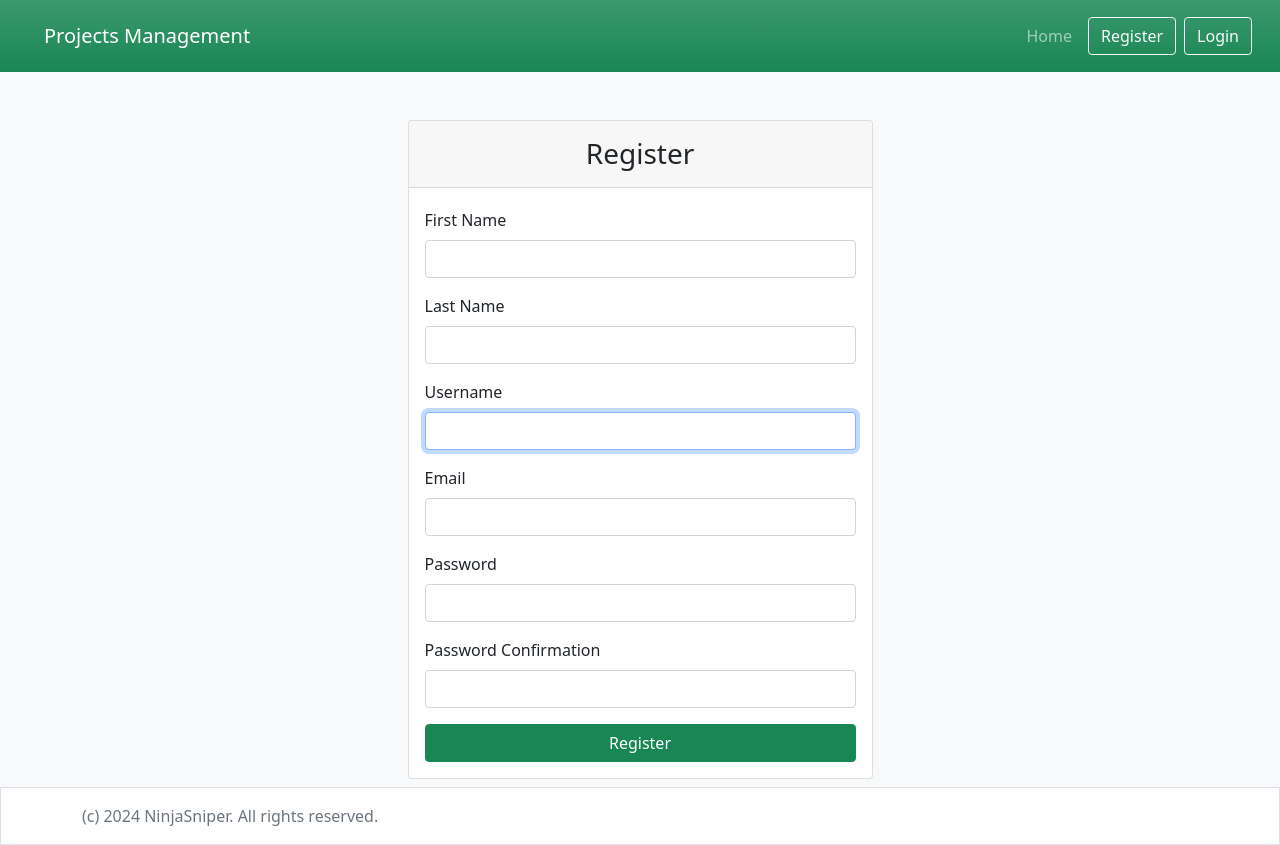
After one commit to NinjaSniper24/django-taskaty, a Django app: page /accounts/register/ in a window 1280 px wide. The commit adds this page. Run offline with Django 5.2, Linux system fonts and the light colour scheme; some libraries are stand-ins or nearby versions.

Commit message:
add users

```diff
--- a/Taskaty/settings.py
+++ b/Taskaty/settings.py
@@ -51,6 +51,7 @@ MIDDLEWARE = [
     'django.contrib.auth.middleware.AuthenticationMiddleware',
     'django.contrib.messages.middleware.MessageMiddleware',
     'django.middleware.clickjacking.XFrameOptionsMiddleware',
+    'debug_toolbar.middleware.DebugToolbarMiddleware',
 ]
 
 ROOT_URLCONF = 'Taskaty.urls'
@@ -127,6 +128,5 @@ STATIC_URL = 'static/'
 DEFAULT_AUTO_FIELD = 'django.db.models.BigAutoField'
 
 
-
-
-INTERNAL_IPS =  ['127.0.0.1' ]
+LOGIN_REDIRECT_URL = '/'
+LOGOUT_REDIRECT_URL = '/accounts/login'
--- a/Taskaty/urls.py
+++ b/Taskaty/urls.py
@@ -15,12 +15,17 @@ Including another URLconf
     2. Add a URL to urlpatterns:  path('blog/', include('blog.urls'))
 """
 from django.contrib import admin
-from django.urls import path , include
+from django.urls import path, include
 import debug_toolbar
+from django.utils.translation import gettext as _
+
+
+admin.site.site_header = _('Projects Management')
+admin.site.site_title = _('Projects Management')
 
 urlpatterns = [
-    path("__debug__", include(debug_toolbar.urls)),
-    path('',include('projects.urls')),
-
+    path('__debug__/', include(debug_toolbar.urls)),
+    path('', include('projects.urls')),
+    path('accounts/', include('accounts.urls')),
     path('admin/', admin.site.urls),
 ]
--- /dev/null
+++ b/accounts/forms.py
@@ -0,0 +1,68 @@
+from django.contrib.auth.forms import AuthenticationForm, UserCreationForm, UserChangeForm
+from django import forms
+from django.contrib.auth.models import User
+from django.utils.translation import gettext as _
+
+
+attrs = {'class': 'form-control'}
+
+
+class UserLoginForm(AuthenticationForm):
+
+    def __init__(self, *args, **kwargs):
+        super(UserLoginForm, self).__init__(*args, **kwargs)
+
+    username = forms.CharField(
+        label=_('Username'),
+        widget=forms.TextInput(attrs=attrs)
+    )
+    password = forms.CharField(
+        label=_('Password'),
+        widget=forms.PasswordInput(attrs=attrs)
+    )
+
+
+class UserRegisterForm(UserCreationForm):
+
+    first_name = forms.CharField(
+        label=_('First Name'),
+        widget=forms.TextInput(attrs=attrs)
+    )
+    last_name = forms.CharField(
+        label=_('Last Name'),
+        widget=forms.TextInput(attrs=attrs)
+    )
+    username = forms.CharField(
+        label=_('Username'),
+        widget=forms.TextInput(attrs=attrs)
+    )
+    email = forms.EmailField(
+        label=_('Email'),
+        widget=forms.TextInput(attrs=attrs)
+    )
+    password1 = forms.CharField(
+        label=_('Password'),
+        strip=False,
+        widget=forms.PasswordInput(attrs=attrs)
+    )
+    password2 = forms.CharField(
+        label=_('Password Confirmation'),
+        strip=False,
+        widget=forms.PasswordInput(attrs=attrs)
+    )
+
+    class Meta(UserCreationForm.Meta):
+        fields = ('first_name', 'last_name', 'username', 'email')
+
+
+class ProfileForm(UserChangeForm):
+    password = None
+
+    class Meta:
+        model = User
+        fields = ['first_name', 'last_name', 'email']
+        widgets = {
+            'first_name': forms.TextInput(attrs=attrs),
+            'last_name': forms.TextInput(attrs=attrs),
+            'email': forms.EmailInput(attrs=attrs),
+        }
--- /dev/null
+++ b/accounts/templates/registration/register.html
@@ -0,0 +1,23 @@
+{% extends "base.html" %}
+{% load i18n %}
+
+{% block content %}
+    <div class="d-flex justify-content-center">
+        <div class="card col-md-5 mb-2">
+            <div class="card-header text-center">
+                <h3 class="mb-0 py-2">{% trans "Register" %}</h3>
+            </div>
+            <div class="card-body">
+                <div class="form-group">
+                    <form method="POST">
+                        {% csrf_token %}
+                        {% include "common/form.html" with form=form %}
+                        <div class="d-grid gap-2">
+                            <button class="btn btn-success btn-block">{% trans "Register" %}</button>
+                        </div>
+                    </form>
+                </div>
+            </div>
+        </div>
+    </div>
+{% endblock %}
--- a/accounts/urls.py
+++ b/accounts/urls.py
@@ -1,5 +1,13 @@
-
-from django.urls import path , include
+from django.contrib.auth.views import LoginView , LogoutView
+from django.urls import path, include
+from accounts.forms import UserLoginForm
+from accounts.views import RegisterView, edit_profile
+from django.contrib.auth import views as auth_views
 
 urlpatterns = [
+    path('login/', LoginView.as_view(authentication_form=UserLoginForm), name='login'),
+    path('logout/', LogoutView.as_view(), name='logout'),
+    path('register/', RegisterView.as_view(), name='register'),
+    path('profile/', edit_profile, name='profile'),
+    path('', include('django.contrib.auth.urls'))
 ]
--- a/accounts/views.py
+++ b/accounts/views.py
@@ -1,3 +1,30 @@
-from django.shortcuts import render
+from django.shortcuts import render, redirect
+from django.urls import reverse_lazy
+from django.views.generic import CreateView
+from accounts.forms import UserRegisterForm, ProfileForm
+from django.contrib.auth import login
+from django.contrib.auth.decorators import login_required
 
-# Create your views here.
+
+class RegisterView(CreateView):
+    form_class = UserRegisterForm
+    success_url = reverse_lazy('login')
+    template_name = 'registration/register.html'
+
+    def get_success_url(self):
+        login(self.request, self.object)
+        return reverse_lazy('Project_list')
+
+
+@login_required
+def edit_profile(request):
+    if request.method == 'POST':
+        form = ProfileForm(request.POST, instance=request.user)
+        if form.is_valid():
+            form.save()
+            return redirect('profile')
+    else:
+        form = ProfileForm(instance=request.user)
+        return render(request, 'profile.html', {
+            'form': form
+        })
--- a/projects/templates/partials/header.html
+++ b/projects/templates/partials/header.html
@@ -1,15 +1,37 @@
 {% load i18n %}
+<!-- START:HEADER -->
+<header>
+   <nav class="navbar navbar-expand-md bg-gradient bg-success navbar-dark p-3">
+       <div class="container-fluid">
+           <a class="navbar-brand" href="{% url 'Project_list' %}">{% trans 'Projects Management' %}</a>
 
-<nav class="navbar navbar-expand-lg navbar-dark bg-success bg-gradient p-3">
-    <div class="container-fluid">
-      <a class="navbar-brand" href="{% url 'Project_list' %}">{% trans 'Taskaty' %}</a>
-      <button class="navbar-toggler" type="button" data-bs-toggle="collapse" data-bs-target="#navbarNav" aria-controls="navbarNav" aria-expanded="false" aria-label="Toggle navigation">
+           <button class="navbar-toggler" type="button" data-bs-toggle="collapse" data-bs-target="#navbarCollapse"
+                   aria-controls="navbarCollapse" aria-expanded="false">
                <span class="navbar-toggler-icon"></span>
            </button>
-      <div class="collapse navbar-collapse" id="navbarNav">
+
+           <div class="collapse navbar-collapse" id="navbarCollapse">
                <ul class="navbar-nav me-auto mb-2 mb-md-0">
                    <li class="nav-item">
-            <a class="nav-link active" aria-current="page" href="{% url 'Project_list' %}">{% trans 'Home' %}</a>
+                       <a class="nav-link" aria-current="page" href="{% url 'Project_list' %}">{% trans 'Home' %}</a>
+                   </li>
+               </ul>
+               {% if user.is_authenticated %}
+                   <ul class="navbar-nav mb-2 mb-lg-0 me-3">
+                    <li class="nav-item dropdown">
+                      <a class="nav-link dropdown-toggle" href="#" id="navbarDropdown" role="button" data-bs-toggle="dropdown" aria-expanded="false">
+                          {{ user.username }}
+                      </a>
+                      <ul class="dropdown-menu" aria-labelledby="navbarDropdown">
+                        <li><a class="dropdown-item" href="{% url 'profile' %}">{% trans 'Profile' %}</a></li>
+                        <li><hr class="dropdown-divider"></li>
+                        <li>
+                            <form method="post" action="{% url 'logout' %}">
+                            {% csrf_token %}
+                            <button type="submit" style="background-color: transparent; border: none;">logout</button>
+                        </form>
+                    </li>
+                      </ul>
                     </li>
                   </ul>
                   <form method="GET" action="{% url 'Project_list' %}" class="d-flex">
@@ -26,6 +48,16 @@
                            </button>
                        </div>
                    </form>
+               {% else %}
+                  <a class="btn btn-outline-light mx-2" href="{% url 'register' %}">
+                    {% trans 'Register' %}
+                   </a>
+                   <a class="btn btn-outline-light" href="{% url 'login' %}">
+                    {% trans 'Login' %}
+                   </a>
+               {% endif %}
           </div>
        </div>
    </nav>
+</header>
+<!-- END:HEADER -->
--- a/projects/urls.py
+++ b/projects/urls.py
@@ -1,13 +1,13 @@
-
-from django.urls import path , include
+from django.urls import path, include
 from . import views
 
+
 urlpatterns = [
-path('projects/', views.ProjectListView.as_view(), name='Project_list'),
-    path('project/create', views.ProjectCreateView.as_view() , name='Project_create'),
-    path('project/delete/<int:pk>', views.ProjectDeleteView.as_view() , name='Project_delete'),
-    path('project/edit/<int:pk>', views.ProjectUpdateView.as_view() , name='Project_update'),
-    path('task/create', views.TaskCreateView.as_view() , name='Task_create'),
-    path('task/update/<int:pk>', views.TaskUpdateView.as_view() , name='Task_update'),
-    path('task/delete/<int:pk>', views.TaskDeleteView.as_view() , name='Task_delete'),
+    path('', views.ProjectListView.as_view(), name='Project_list'),
+    path('project/create', views.ProjectCreateView.as_view(), name='Project_create'),
+    path('project/edit/<int:pk>', views.ProjectUpdateView.as_view(), name='Project_update'),
+    path('project/delete/<int:pk>', views.ProjectDeleteView.as_view(), name='Project_delete'),
+    path('task/create', views.TaskCreateView.as_view(), name='Task_create'),
+    path('task/edit/<int:pk>', views.TaskUpdateView.as_view(), name='Task_update'),
+    path('task/delete/<int:pk>', views.TaskDeleteView.as_view(), name='Task_delete'),
 ]
```
Also changed, not shown: accounts/templates/profile.html (added, +23 -0 lines), accounts/templates/registration/login.html (added, +23 -0 lines), projects/views.py (+47 -21 lines), db.sqlite3. Lines whose indentation alone changed are shown as unchanged.
